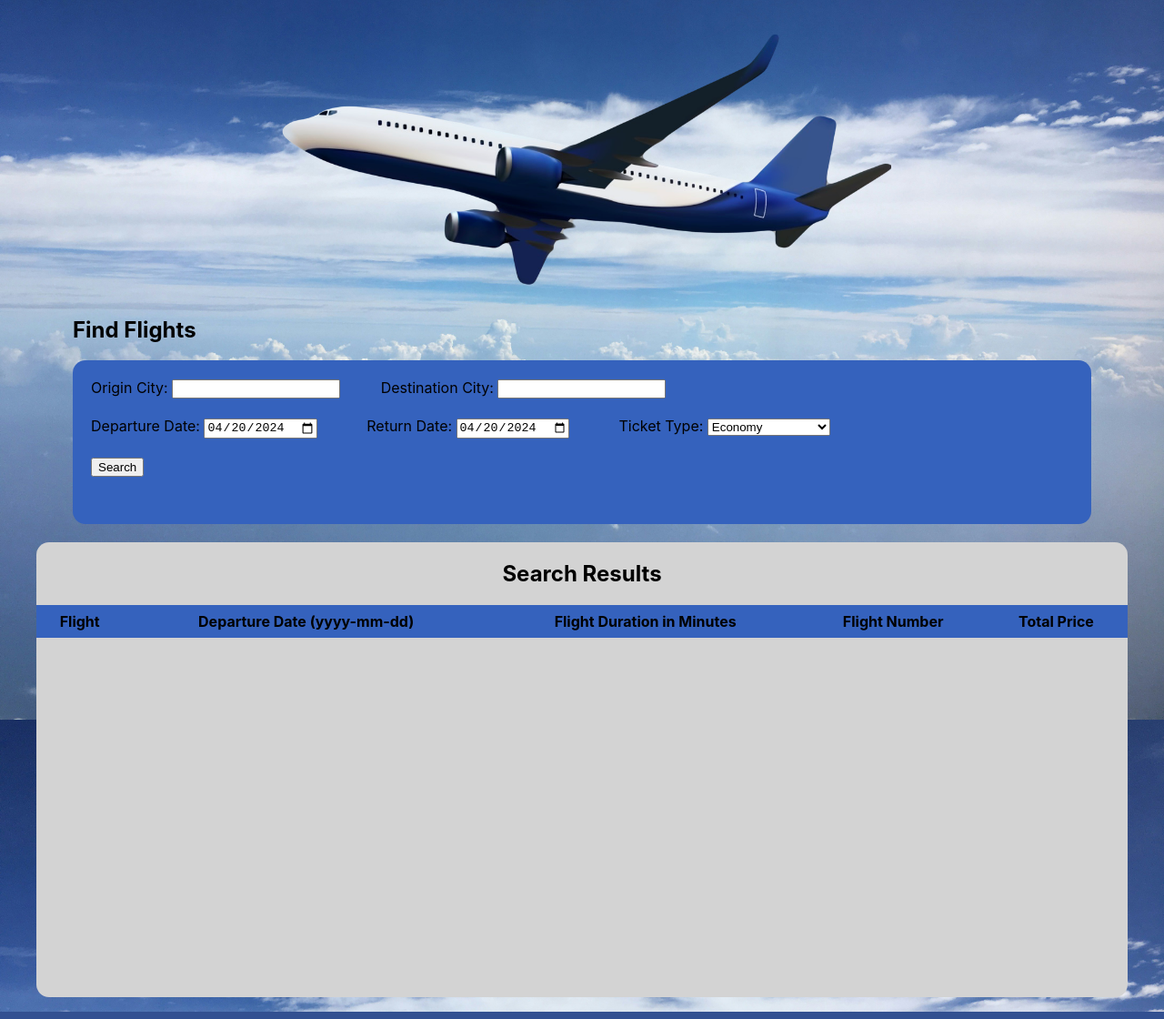
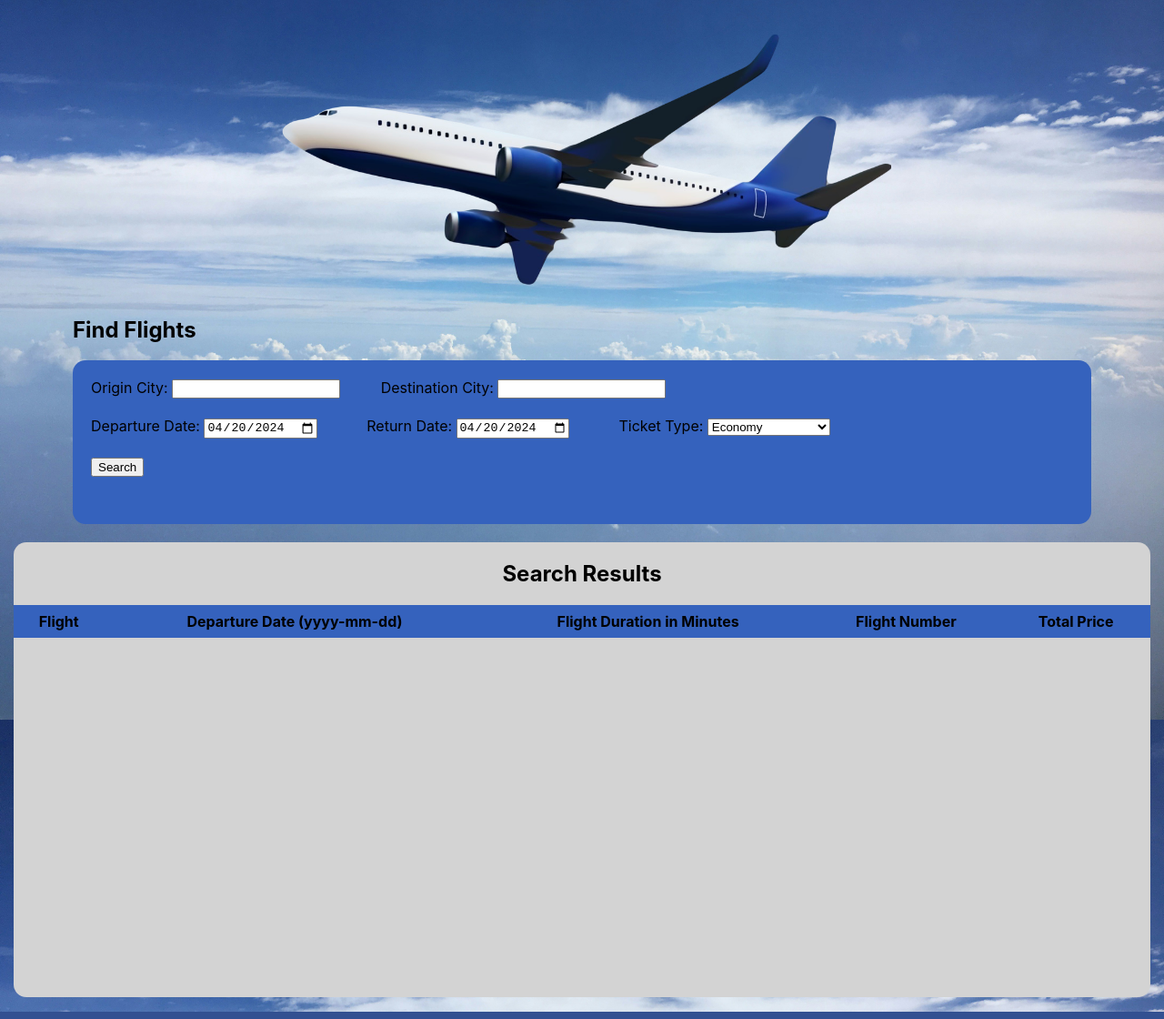
Before and after one commit to JJ-ama-LL/Flights-Planner, a website: page public/flights.html in a window 1280 px wide. Shown: the part 169-1289 px from the top of the page at 91% size. Drawn offline with Linux system fonts and the light colour scheme.

Commit message:
Flight Results edit

```diff
--- a/public/flight_style.css
+++ b/public/flight_style.css
@@ -118,7 +118,7 @@ main h1{
   display: flex;
   flex-direction: column;
   text-align: center;
-  width: 1200px;
+  width: 1250px;
   height: 500px;
   border-radius: 14px;
   background-color: lightgray;
```
